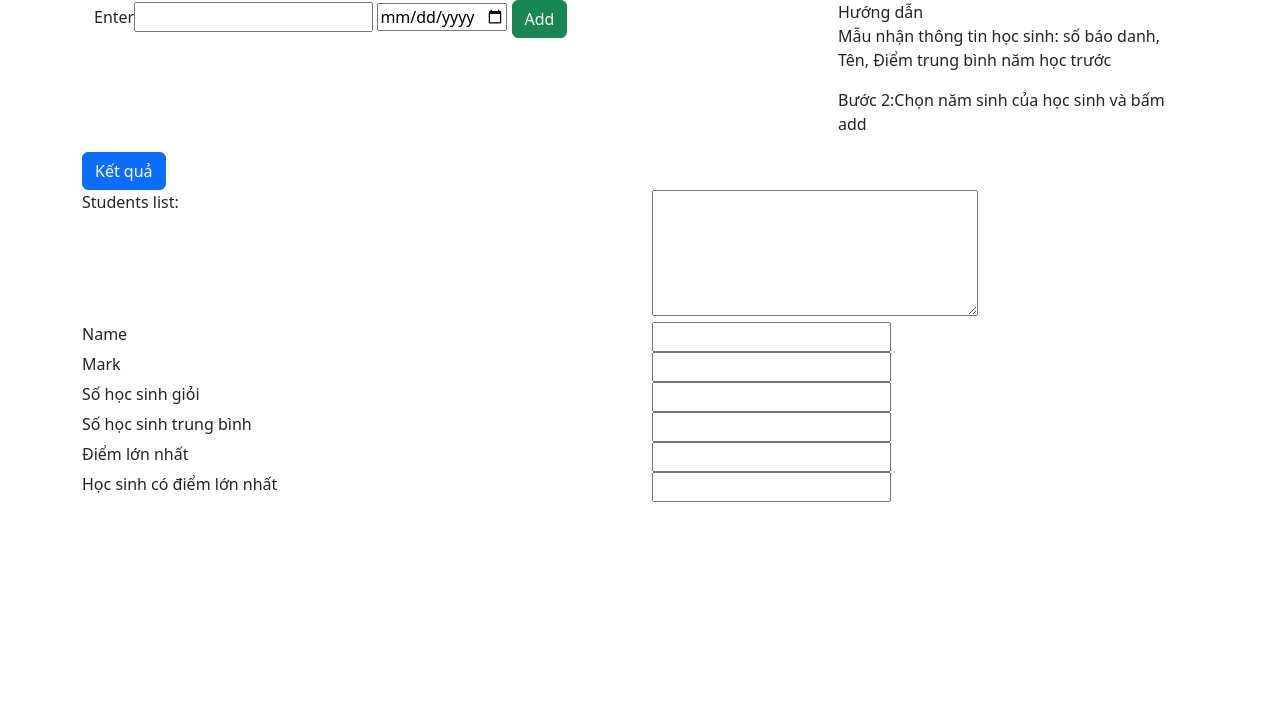
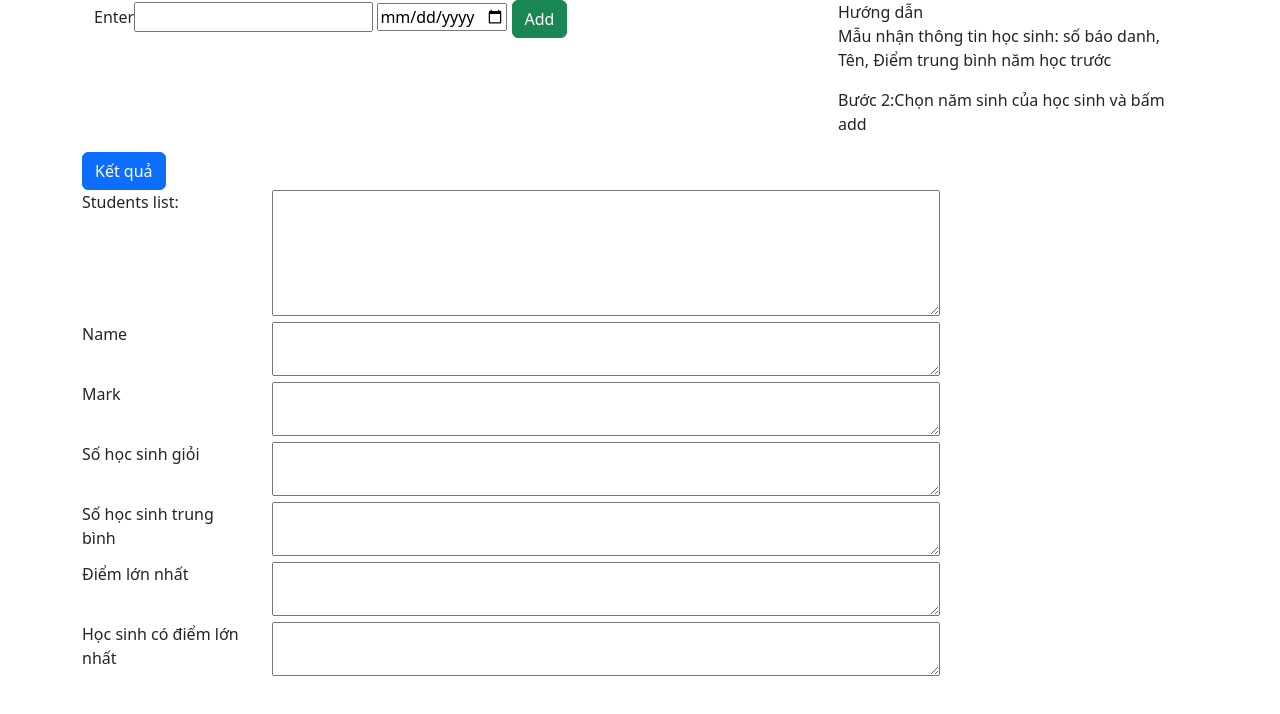
Before and after one commit to Godkham/student_list, a plain HTML site: page index.html in a window 1280 px wide. Drawn offline with nearby package versions, Linux system fonts and the light colour scheme.

Commit message:
Updated ui

```diff
--- a/index.html
+++ b/index.html
@@ -34,23 +34,23 @@
 
         <button type="button" id="calc" class="btn btn-primary">Kết quả</button>
         <div class="row">
-            <div class="col-6">
+            <div class="col-2">
                 <label for="story">Students list:</label>
             </div>
-            <div class="col-6"><textarea id="MyClass" rows="5" cols="33" readonly="true"></textarea></div>
+            <div class="col-10"><textarea id="MyClass" rows="5" cols="70" readonly="true"></textarea></div>
         </div>
 
         <div class="row">
-            <div class="col-6">
+            <div class="col-2">
                 <span>Name</span>
             </div>
-            <div class="col-6"><input type="text" id="kq1" readonly="true"></div>
+            <div class="col-10"><textarea type="text" id="kq1" readonly="true" cols="70"></textarea></div>
         </div>
         <div class="row">
-            <div class="col-6">
+            <div class="col-2">
                 <span>Mark</span>
             </div>
-            <div class="col-6"><input type="text" id="kq3" readonly="true"></div>
+            <div class="col-10"><textarea type="text" id="kq3" readonly="true" cols="70"></textarea></div>
         </div>
         <!-- <div class="row">
             <div class="col-6">
@@ -58,28 +58,28 @@
             <div class="col-6"></div>
         </div> -->
         <div class="row">
-            <div class="col-6">
+            <div class="col-2">
                 <span>Số học sinh giỏi</span>
             </div>
-            <div class="col-6"><input type="text" id="kq4" readonly="true"></div>
+            <div class="col-10"><textarea type="text" id="kq4" readonly="true" cols="70"></textarea></div>
         </div>
         <div class="row">
-            <div class="col-6">
+            <div class="col-2">
                 <span>Số học sinh trung bình</span>
             </div>
-            <div class="col-6"><input type="text" id="kq5" readonly="true"></div>
+            <div class="col-10"><textarea type="text" id="kq5" readonly="true" cols="70"></textarea></div>
         </div>
         <div class="row">
-            <div class="col-6">
+            <div class="col-2">
                 <span>Điểm lớn nhất</span>
             </div>
-            <div class="col-6"><input type="text" id="kq6" readonly="true"></div>
+            <div class="col-10"><textarea type="text" id="kq6" readonly="true" cols="70"></textarea></div>
         </div>
         <div class="row">
-            <div class="col-6">
+            <div class="col-2">
                 <span>Học sinh có điểm lớn nhất</span>
             </div>
-            <div class="col-6"><input type="text" id="kq7" readonly="true"></div>
+            <div class="col-10"><textarea type="text" id="kq7" readonly="true" cols="70"></textarea></div>
         </div>
 
 
```
